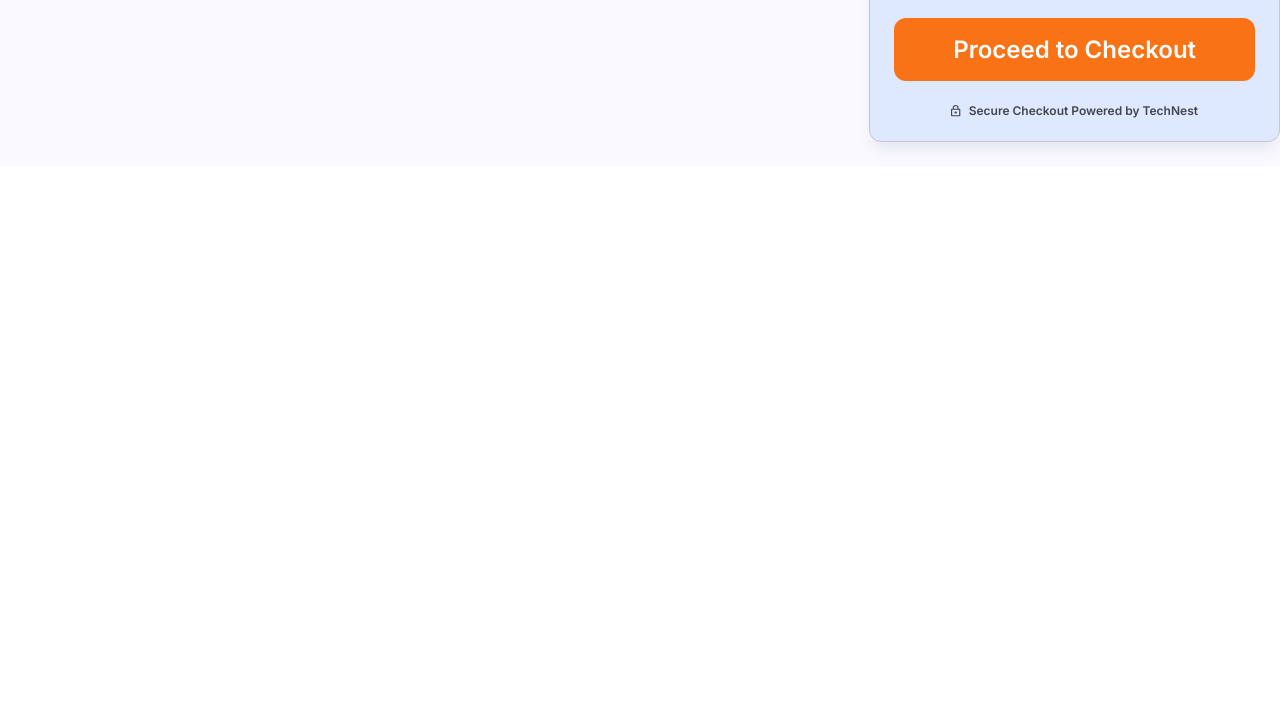
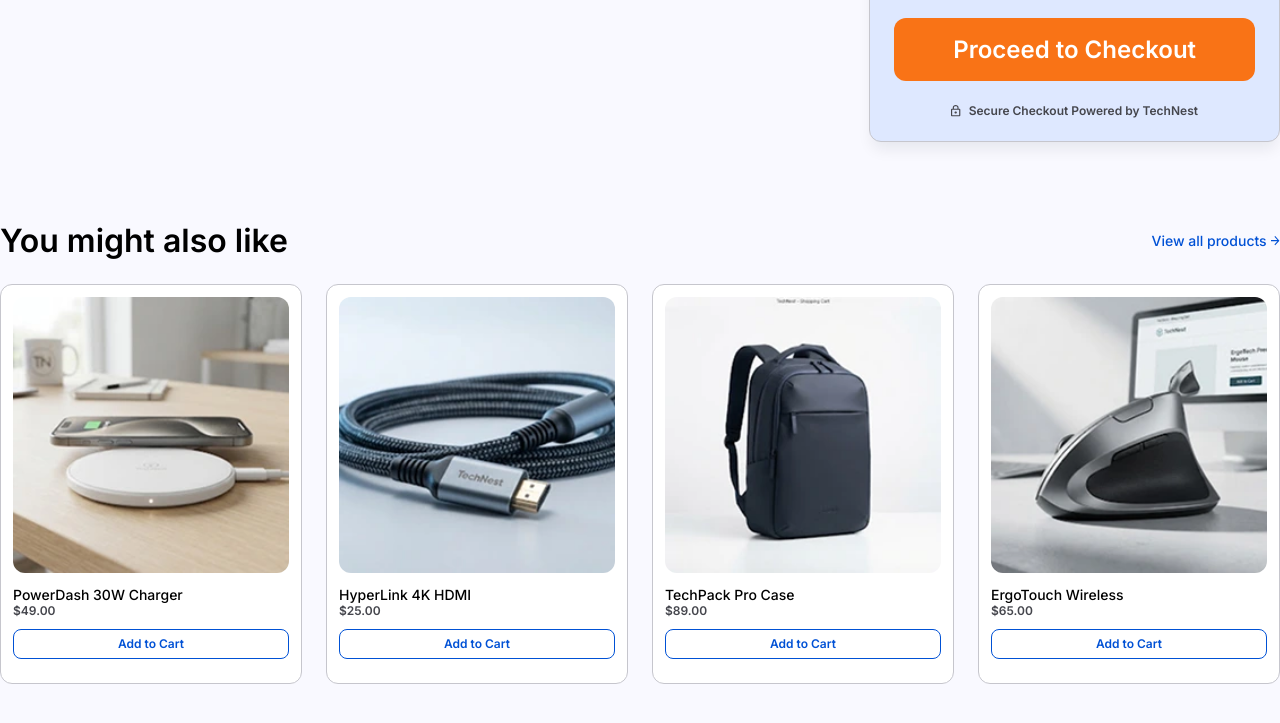
Before and after one commit to shaimamorshed/Tech-Nest, a website: page cart.html in a window 1280 px wide. Shown: the part 593-1316 px from the top of the page. Before the commit the page ends 800 px from the top, so only its background shows below. Drawn offline with Linux system fonts and the light colour scheme.

Commit message:
Add You might also like section to cat.html

```diff
--- a/cart.html
+++ b/cart.html
@@ -87,8 +87,6 @@
 
 
         </section>
-
-
 
 
 
@@ -232,6 +230,63 @@
         </section>
 
 
+      <section class="py-10 lg:py-14">
+           <div class="container gap-6 px-4 md:px-6 lg:px-0">
+
+                <div class="row justify-between mb-6">
+                      <h2 class="text-2xl lg:text-[32px] leading-[38.4px]">You might also like</h2>
+                    <a href="#" class="row justify-center gap-1 transition-colors duration-200 hover:text-[#003BA8]">
+                        <span class="text-bg-button text-sm font-medium leading-[19.6px] hover-a">View all products</span>
+                        <img src="./src/imgs/viewall.svg" alt="" class="w-[9.33px] h-[9.33px]">
+                    </a>
+                    </div>
+
+
+
+                 <div class="grid grid-cols-2 lg:grid-cols-4 gap-4 lg:gap-6">
+
+                          <div class="card-sm w-full min-w-0 transition-all duration-300 hover:shadow-lg hover:-translate-y-1">
+                        <img src="./src/imgs/powerdash.webp" class="rounded-xl w-full aspect-square  object-cover mb-3">
+                        <h4 class="text-sm font-medium leading-[19.6px]">PowerDash 30W Charger</h4>
+                        <p class="font-semibold text-xs leading-3">$49.00</p>
+                         <button
+                            class="w-full border border-bg-button text-bg-button text-xs font-semibold leading-3 py-2 rounded-lg my-3 transition-all duration-200 hover:bg-bg-button hover:text-white">Add
+                            to Cart</button>
+                    </div>
+
+
+                    <div class="card-sm w-full min-w-0 transition-all duration-300 hover:shadow-lg hover:-translate-y-1">
+                        <img src="./src/imgs/hyperlink.webp"  class="rounded-xl w-full aspect-square  object-cover mb-3">
+                        <h4 class="text-sm font-medium leading-[19.6px]">HyperLink 4K HDMI</h4>
+                        <p class="font-semibold text-xs leading-3">$25.00</p>
+                         <button
+                            class="w-full border border-bg-button text-bg-button text-xs font-semibold leading-3 py-2 rounded-lg my-3 transition-all duration-200 hover:bg-bg-button hover:text-white">Add
+                            to Cart</button>
+                    </div>
+
+
+                    <div class="card-sm w-full min-w-0 transition-all duration-300 hover:shadow-lg hover:-translate-y-1">
+                        <img src="./src/imgs/techPack.webp"  class="rounded-xl w-full aspect-square  object-cover mb-3">
+                        <h4 class="text-sm font-medium leading-[19.6px]">TechPack Pro Case</h4>
+                        <p class="font-semibold text-xs leading-3">$89.00</p>
+                        <button
+                            class="w-full border border-bg-button text-bg-button text-xs font-semibold leading-3 py-2 rounded-lg my-3 transition-all duration-200 hover:bg-bg-button hover:text-white">Add
+                            to Cart</button>
+                    </div>
+
+                    <div class="card-sm w-full min-w-0 transition-all duration-300 hover:shadow-lg hover:-translate-y-1">
+                        <img src="./src/imgs/ergo.webp"  class="rounded-xl w-full aspect-square  object-cover mb-3">
+                        <h4 class="text-sm font-medium leading-[19.6px]">ErgoTouch Wireless</h4>
+                        <p class="font-semibold text-xs leading-3">$65.00</p>
+                        <button
+                            class="w-full border border-bg-button text-bg-button text-xs font-semibold leading-3 py-2 rounded-lg my-3 transition-all duration-200 hover:bg-bg-button hover:text-white">Add
+                            to Cart</button>
+                    </div>
+
+
+                </div>
+            </div>
+        </section>
     </main>
 
 
```
Also changed, not shown: src/output.css.
